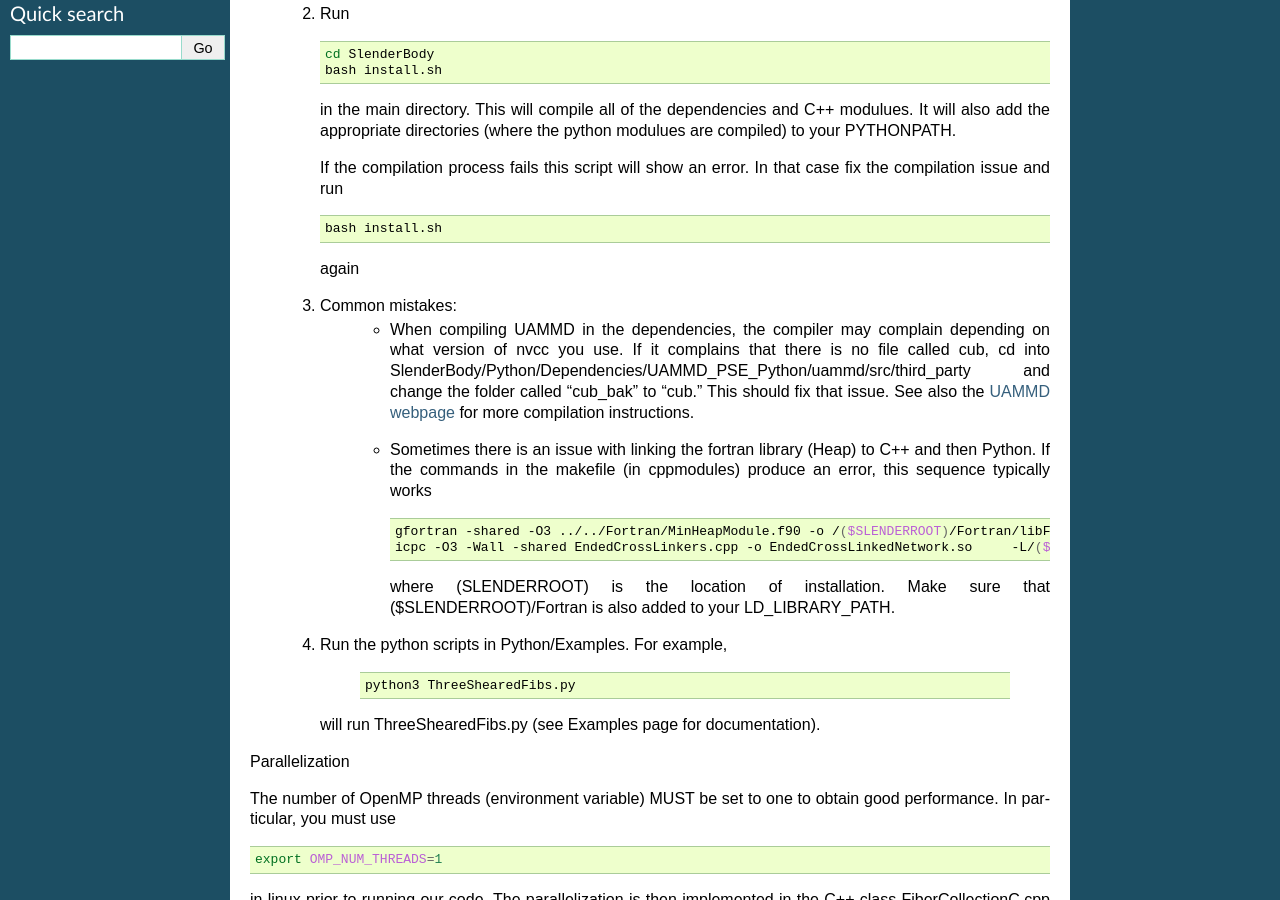
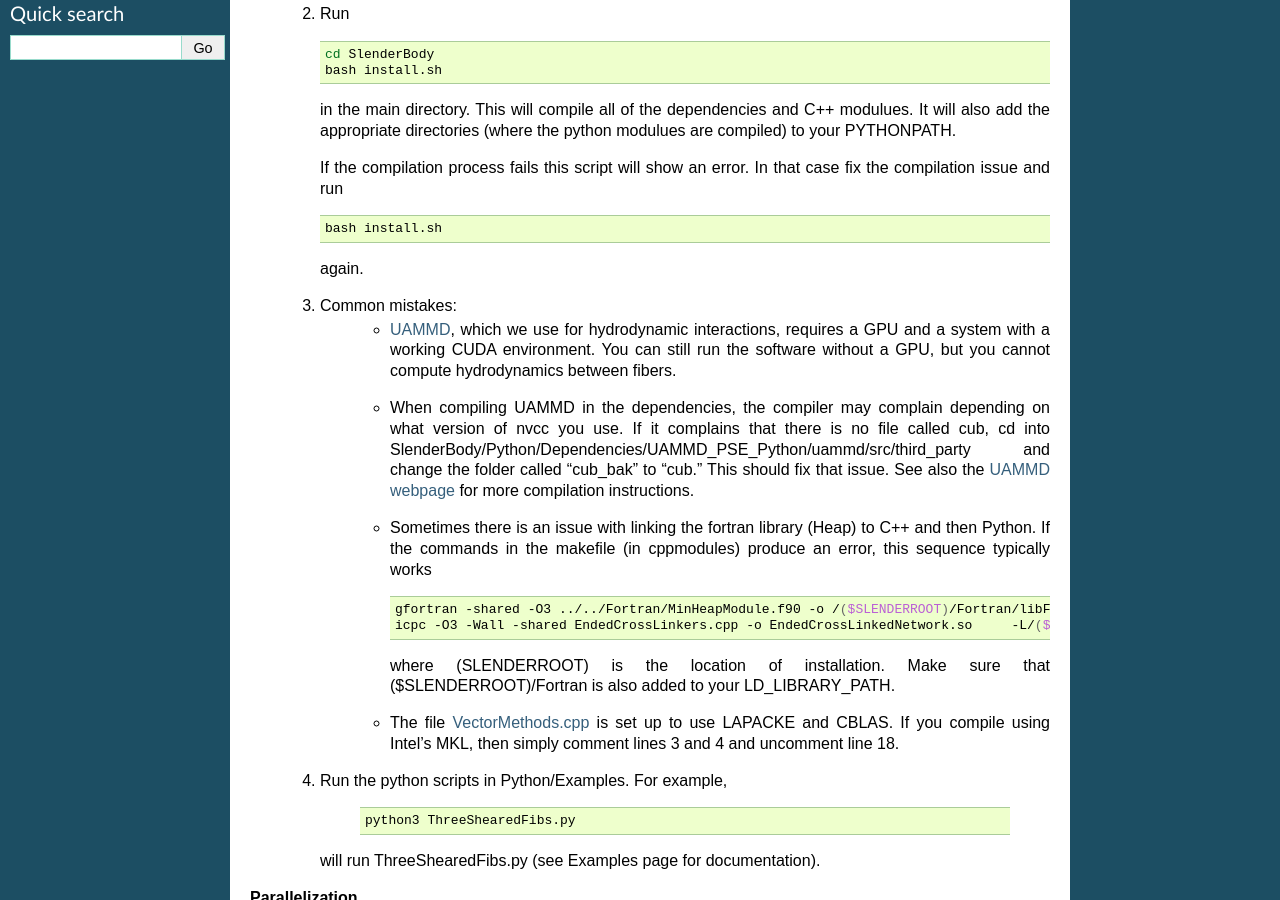
Before and after one commit to stochasticHydroTools/SlenderBody, a Sphinx documentation site: the page built from docs/Installation.rst, in a window 1280 px wide and 900 px high, scrolled down 226 px. Built offline with Sphinx 7.4.7, drawn with Linux system fonts in a browser that asks for light colours.

Commit message:
Doc updates

```diff
--- a/docs/CrossLinkedExamples.rst
+++ b/docs/CrossLinkedExamples.rst
@@ -10,8 +10,8 @@ cross linked actin networks:
     3) StrainDynamicNetwork.py -- small amplitude oscillatory shear test; also requires an input
        network. The input file is StrainInputFile.txt.
 
-The ideal workflow is to first run FixedDynamicLinkNetwork.py, which generates a steady state network.
-This network can then be used to measure stress (MeasureG0.py and StrainDynamicNetwork.py).
+**The ideal workflow is to first run FixedDynamicLinkNetwork.py, which generates a steady state network.
+This network can then be used to measure stress (MeasureG0.py and StrainDynamicNetwork.py).**
 
 The input files (SemiflexBundleInputFile.txt and StrainInputFile.txt) contain the following variables:
     - nFib = number of fibers
--- a/docs/Installation.rst
+++ b/docs/Installation.rst
@@ -1,12 +1,12 @@
 Installing the software
 ===================================================
 
-Instructions for running code
+**Instructions for running code**
    1) Clone the repo using
 
-       .. code-block:: bash
+      .. code-block:: bash
 
-        git clone --recursive https://github.com/stochasticHydroTools/SlenderBody
+       git clone --recursive https://github.com/stochasticHydroTools/SlenderBody
 
       This will also clone the submodules in the dependency folder.
 
@@ -27,9 +27,12 @@ Instructions for running code
 
         bash install.sh
 
-      again
+      again.
 
    3) Common mistakes:
+        - `UAMMD <https://github.com/RaulPPelaez/UAMMD>`_, which we use for hydrodynamic interactions, requires a GPU
+          and a system with a working CUDA environment. You can still run the software without a GPU, but you cannot
+          compute hydrodynamics between fibers.
         - When compiling UAMMD in the dependencies, the compiler may complain depending on what version of nvcc you use.
           If it complains that there is no file called cub, cd into SlenderBody/Python/Dependencies/UAMMD_PSE_Python/uammd/src/third_party
           and change the folder called "cub_bak" to "cub." This should fix that issue. See also the `UAMMD webpage <https://github.com/RaulPPelaez/UAMMD>`_
@@ -43,6 +46,7 @@ Instructions for running code
             icpc -O3 -Wall -shared EndedCrossLinkers.cpp -o EndedCrossLinkedNetwork.so     -L/($SLENDERROOT)/Fortran/ -lFortranHeap -std=c++11 -fPIC -fopenmp -llapack -lblas -llapacke `python3 -m pybind11 --includes`
 
           where (SLENDERROOT) is the location of installation. Make sure that ($SLENDERROOT)/Fortran is also added to your LD_LIBRARY_PATH.
+        - The file `VectorMethods.cpp <https://github.com/stochasticHydroTools/SlenderBody/blob/b0982fcad18dddf88f04dc82c41dadb47c5f25c9/Python/cppmodules/VectorMethods.cpp#L3>`_ is set up to use LAPACKE and CBLAS. If you compile using Intel's MKL, then simply comment lines 3 and 4 and uncomment line 18.
 
 
    4) Run the python scripts in Python/Examples. For example,
@@ -53,7 +57,7 @@ Instructions for running code
 
       will run ThreeShearedFibs.py (see Examples page for documentation).
 
-Parallelization
+**Parallelization**
 
 The number of OpenMP threads (environment variable) MUST be set to one to obtain good performance.
 In particular, you must use
@@ -65,7 +69,7 @@ In particular, you must use
 in linux prior to running our code.
 The parallelization is then implemented in the C++ class FiberCollectionC.cpp which takes as an inpute the number of threads. The number of threads in these calculations can be set by passing an integer to the constructor of fiberCollection.py.
 
-Uninstalling
+**Uninstalling**
     1) Run
 
        .. code-block:: bash
```
